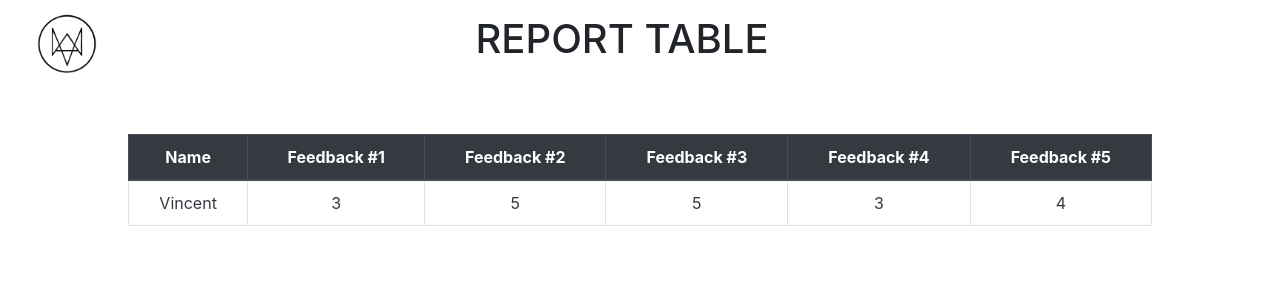
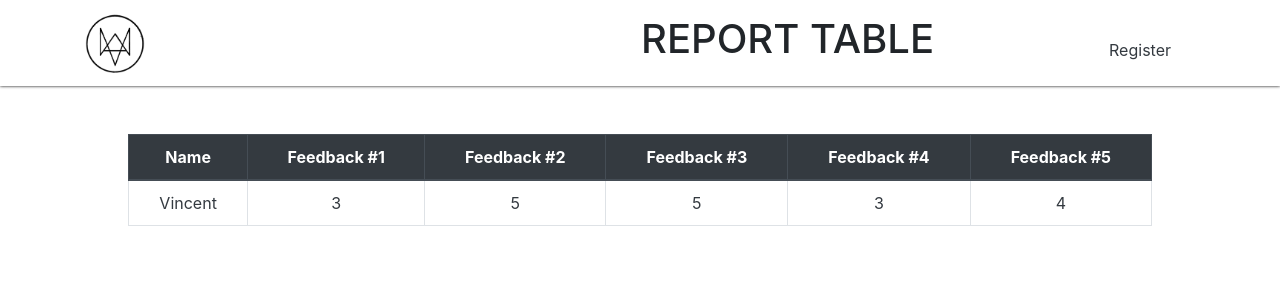
Before and after one commit to kennethsillo/restosurvey, a PHP site: page /report.php in a window 1280 px wide. Shown: the top 300 px of the page. Run offline with PHP 8.4, Linux system fonts and the light colour scheme; data comes from the database, SQL or seed files in the repository.

Commit message:
update homepage v2

```diff
--- a/resources/function/view.php
+++ b/resources/function/view.php
@@ -36,10 +36,17 @@ public function viewAll(){
  ?>
 <html>
 <header>
+  <link href="resources/css/style.css" rel="stylesheet">
+
   <nav class="navbar navbar-expand-sm navbar-light">
     <div class="container">
-        <a class="navbar-brand mx-md-n5" href="#"><IMG SRC="resources/img/logo2.png" ALT="Logo" WIDTH=60 HEIGHT=60></a>
-          <h1 class="mx-auto">REPORT TABLE</h1>
+        <a class="navbar-brand" href="#"><IMG SRC="resources/img/logo2.png" ALT="Logo" WIDTH=60 HEIGHT=60></a>
+          <h1 class="" style="margin-left:60vh;">REPORT TABLE</h1>
+          <ul class="navbar-nav ml-auto navbar-light">
+            <form action="" method="GET" class="form-inline my-2 my-lg-0">
+              <li class="nav-item"><a class="nav-link text-dark mr-3 mt-sm-3" href="index.php">Register</a></li>
+            </form>
+          </ul>
     </div>
   </nav>
 </header>
```
